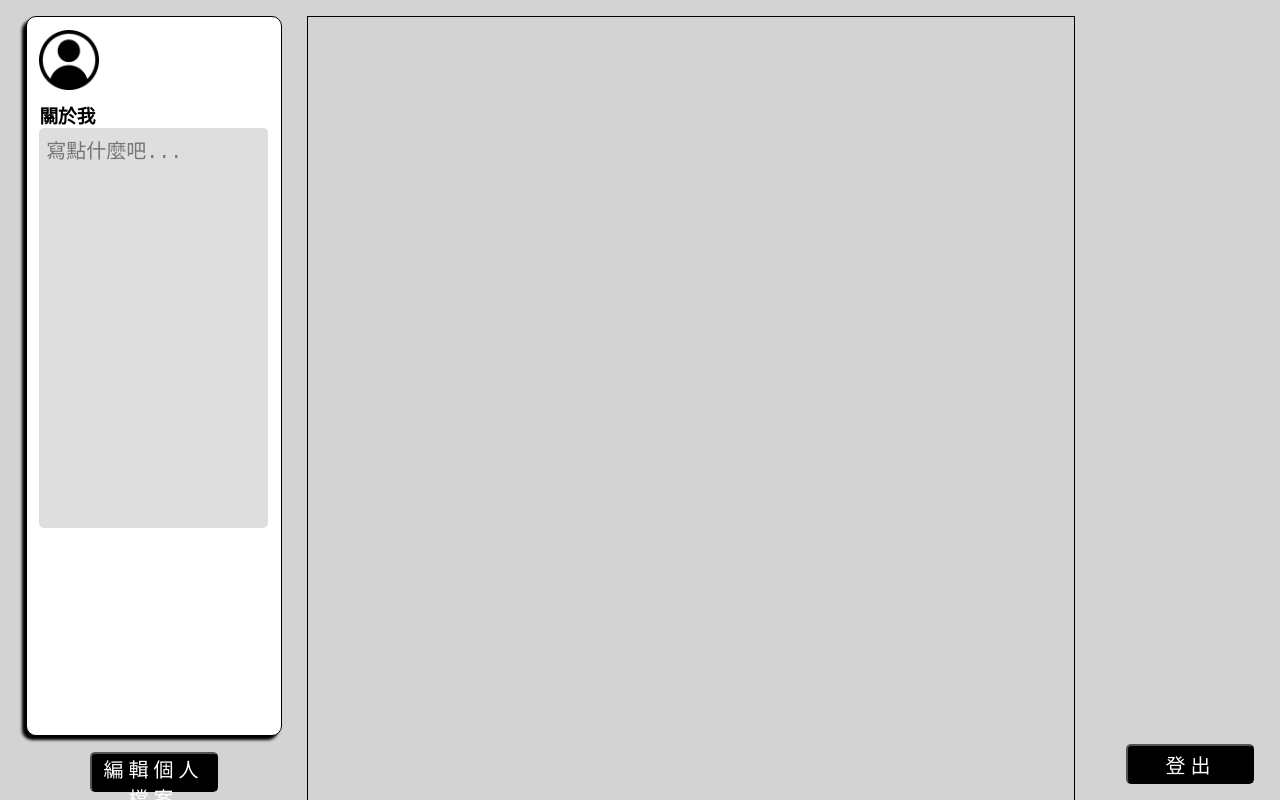
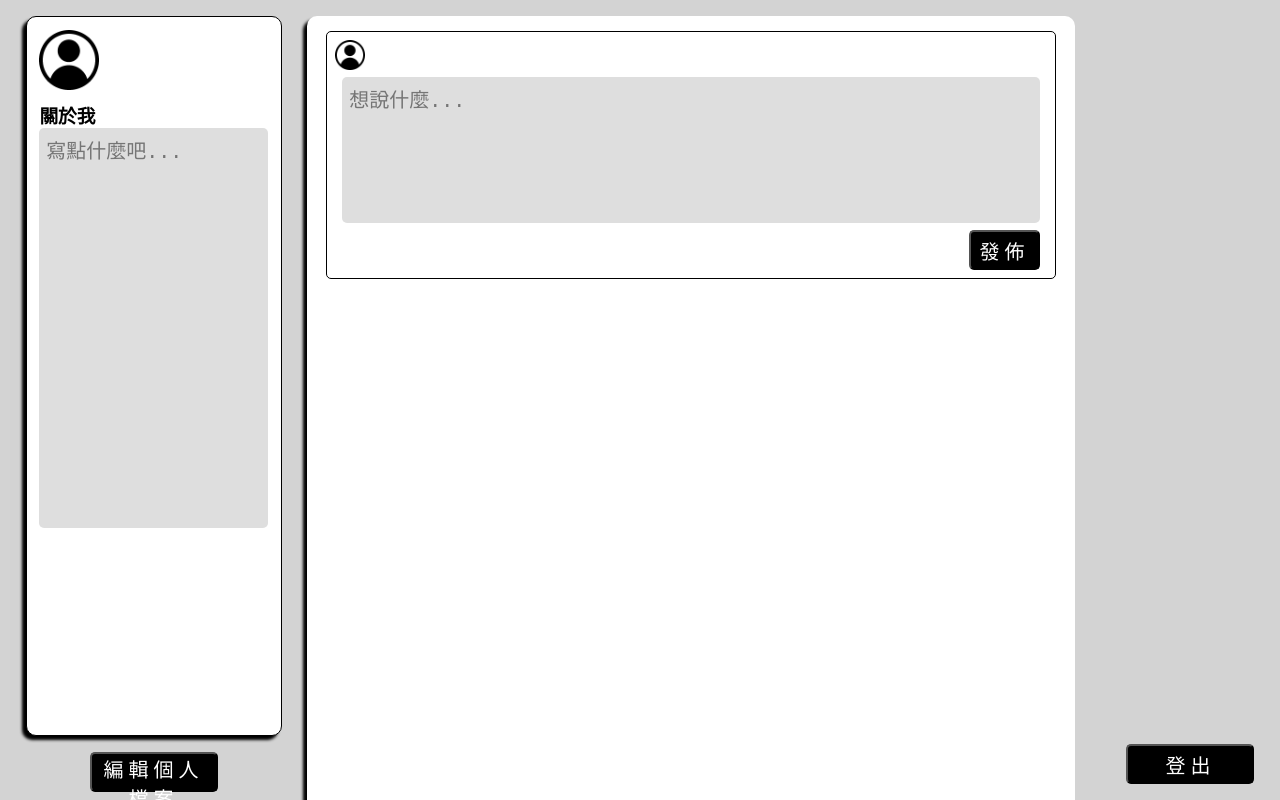
Before and after one commit to Willy-WZW/socialMedia-Front, a Vue app: page /socialPage in a window 1280 px wide. Built offline with nearby package versions, Linux system fonts and the light colour scheme; no server answers; the HTML template or start-up script is replaced by a standard one.

Commit message:
post 送不到後端

```diff
--- a/src/components/Post.vue
+++ b/src/components/Post.vue
@@ -0,0 +1,162 @@
+<script>
+import Swal from 'sweetalert2';
+import axios from 'axios';
+import { watch } from 'vue';
+import { useCounterStore } from '@/stores/userStore';
+import userDefIcon from '@/assets/userDefIcon.png'
+export default {
+    data() {
+        return {
+            userDefIcon,
+            postUserId: "",
+            postUserName: "",
+            postUserImg: "",
+            postContent: "",
+            postTime: "",
+        }
+    },
+    methods: {
+        fetchUser() {
+            const store = useCounterStore();
+            this.postUserId = store.userInfo.userId;
+            this.postUserName = store.userInfo.userName;
+            this.postUserImg = store.userInfo.userImage;
+        },
+        postBTN() {
+            // 檢查內容
+            if (!this.postContent.trim()) {
+                Swal.fire({
+                    icon: 'warning',
+                    title: '內容為空！',
+                    text: '請輸入貼文內容。',
+                });
+                return;
+            }
+
+            const postData = {
+                userId: this.postUserId,
+                postContent: this.postContent,
+                postImage: this.postUserImg || null, // 沒有圖片則傳 null
+                createTime: new Date().toISOString().slice(0, 10),
+            };
+            console.log(postData);
+
+            // 發送請求
+            axios.post('http://localhost:8080/post/create', postData)
+                .then((response) => {
+                    const { code, message } = response.data;
+                    if (code === 200) {
+                        Swal.fire({
+                            icon: 'success',
+                            title: '成功！',
+                            text: '貼文已成功發佈！',
+                        });
+                        // 清空貼文內容
+                        this.postContent = '';
+                    } else {
+                        Swal.fire({
+                            icon: 'error',
+                            title: '發佈失敗！',
+                            text: message || '請稍後再試。',
+                        });
+                    }
+                })
+                .catch((error) => {
+                    console.error('貼文發佈失敗：', error);
+                    Swal.fire({
+                        icon: 'error',
+                        title: '失敗！',
+                        text: '發佈失敗，請稍後再試。',
+                    });
+                });
+        },
+    },
+    mounted() {
+        const store = useCounterStore();
+        this.fetchUser();
+        watch(
+            () => store.userInfo,
+            (newUserInfo) => {
+                if (newUserInfo.userId) {
+                    this.fetchUser();
+                }
+            },
+            { immediate: true }
+        );
+    }
+}
+
+</script>
+
+<template>
+    <div class="unitPost">
+        <div class="poster">
+            <img :src="userImage || userDefIcon" alt="user image">
+            <h1>{{ postUserName }}</h1>
+        </div>
+        <div class="content">
+            <textarea style="resize: none;" v-model="postContent" name="" id="" placeholder="想說什麼..."></textarea>
+        </div>
+        <button @click="postBTN()" class="postBTN">發佈</button>
+    </div>
+</template>
+
+<style scoped lang="scss">
+.unitPost {
+    width: 95%;
+    margin-top: 2%;
+    padding: 1%;
+    display: flex;
+    justify-content: center;
+    align-items: center;
+    flex-direction: column;
+    position: relative;
+    border: 1px solid;
+    border-radius: 5px;
+
+    .poster {
+        width: 100%;
+        max-height: 20dvh;
+        display: flex;
+        justify-content: start;
+        align-items: center;
+
+        img {
+            width: 30px;
+            object-fit: contain;
+        }
+
+        h1 {
+            margin-left: 1%;
+        }
+    }
+
+    .content {
+        width: 100%;
+        height: 20dvh;
+        padding: 1%;
+
+        textarea {
+            width: 100%;
+            height: 100%;
+            padding: 1%;
+            font-size: 20px;
+            background-color: rgba(147, 147, 147, 0.3);
+            border: none;
+            border-radius: 5px;
+        }
+    }
+
+    .postBTN {
+        width: 10%;
+        height: 5dvh;
+        margin-left: 88%;
+        letter-spacing: 5px;
+        color: white;
+        background-color: black;
+        font-size: 20px;
+        border-radius: 5px;
+        cursor: pointer;
+    }
+}
+</style>
--- a/src/components/UserInfo.vue
+++ b/src/components/UserInfo.vue
@@ -18,6 +18,38 @@ export default {
     },
     methods: {
         editInfo() {
+            if (this.editMode) {
+                // 編輯模式，發送更新數據到後端
+                const userData = {
+                    userId: this.userId,
+                    userName: this.userName,
+                    introduce: this.introduce,
+                    userImage: this.userImage
+                };
+                console.log(userData);
+
+                axios.post("http://localhost:8080/user/update", userData)
+                    .then(response => {
+                        if (response.status === 200) {
+                            Swal.fire({
+                                icon: 'success',
+                                title: '成功',
+                                text: '個人資料更新成功！',
+                                confirmButtonText: '確定'
+                            });
+                        }
+                    })
+                    .catch(error => {
+                        console.error('更新失敗：', error);
+                        Swal.fire({
+                            icon: 'error',
+                            title: '錯誤',
+                            text: '保存失敗，請稍後再試。',
+                            confirmButtonText: '確定'
+                        });
+                    });
+            }
+
             this.editMode = !this.editMode;
         },
         fileInput() {
@@ -53,7 +85,7 @@ export default {
                 this.userId = userInfo.userId;
                 this.userName = userInfo.userName;
                 this.userImage = userInfo.coverImage;
-                this.introduce = userInfo.biography;
+                this.introduce = userInfo.introduce;
                 console.log(userInfo);
 
                 const userStore = useCounterStore();
@@ -81,7 +113,7 @@ export default {
     <div class="introduce">
         <h3>關於我</h3>
         <textarea style="resize: none;" :disabled="!editMode" v-model="introduce"
-            :placeholder="this.introduce || '寫點什麼吧...'"> {{ this.introduce }}</textarea>
+            :placeholder="introduce || '寫點什麼吧...'"> {{ introduce }}</textarea>
     </div>
     <button class="editBTN" @click="editInfo()">{{ editMode ? '完成' : '編輯個人檔案' }}</button>
 </template>
--- a/src/views/SocialPage.vue
+++ b/src/views/SocialPage.vue
@@ -1,5 +1,6 @@
 <script>
 import UserInfo from '@/components/UserInfo.vue';
+import Post from '@/components/Post.vue'
 export default {
   data() {
     return {
@@ -12,7 +13,8 @@ export default {
     }
   },
   components: {
-    UserInfo
+    UserInfo,
+    Post,
   }
 }
 </script>
@@ -21,7 +23,9 @@ export default {
   <div class="userInfo">
     <UserInfo />
   </div>
-  <div class="news"></div>
+  <div class="news">
+    <Post />
+  </div>
 
   <button class="logoutBTN" @click="logout()">登出</button>
 </template>
@@ -43,10 +47,17 @@ export default {
 .news {
   width: 60%;
   min-height: 100dvh;
+  overflow-y: scroll;
+  scrollbar-width: none;
+  border-radius: 10px;
+  display: flex;
+  justify-content: center;
+  align-items: start;
   position: fixed;
   top: 2%;
   right: 16%;
-  border: 1px solid black;
+  background-color: white;
+  box-shadow: -4px 4px 3px black;
 }
 
 .logoutBTN {
```
